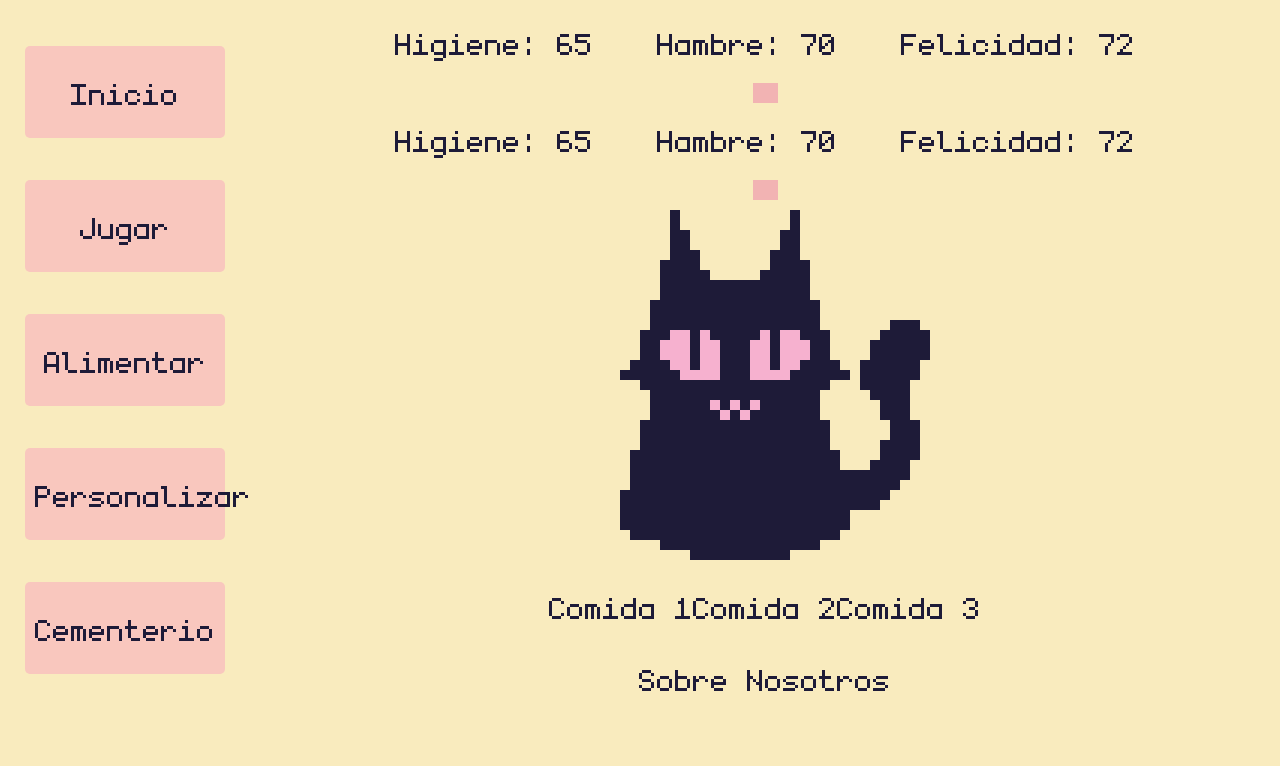
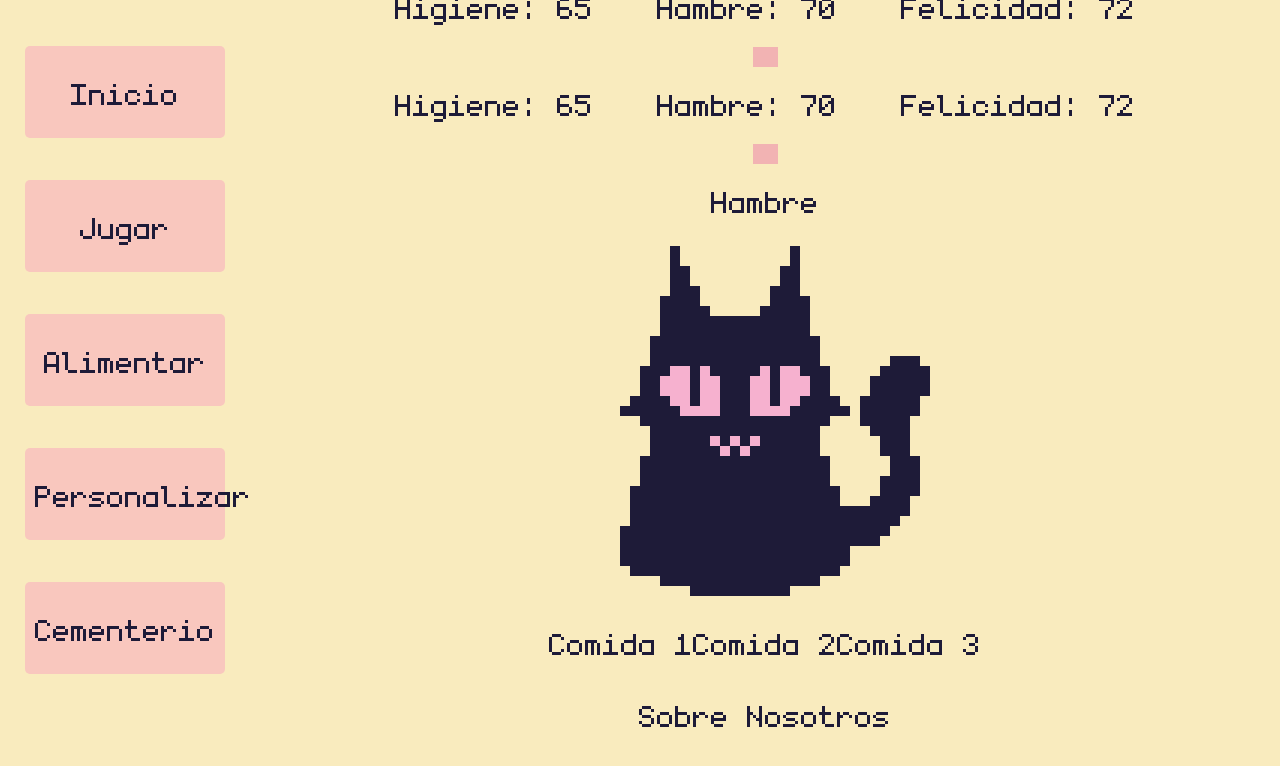
Before and after one commit to LuisGarrillo/tomo-kitten-next, a Next.js app: page /feed in a window 1280 px wide. Shown: the top 766 px of the page. Built offline with nearby package versions, Linux system fonts and the light colour scheme.

Commit message:
Update feed page

```diff
--- a/src/app/feed/page.js
+++ b/src/app/feed/page.js
@@ -29,6 +29,7 @@ export default function Feed() {
 
     return (
         <TimerLayout>
+            <h2>Hambre</h2>
             <Kitten />
             <div>
                 <button onClick={increaseHunger} value={10}>Comida 1</button>
```
